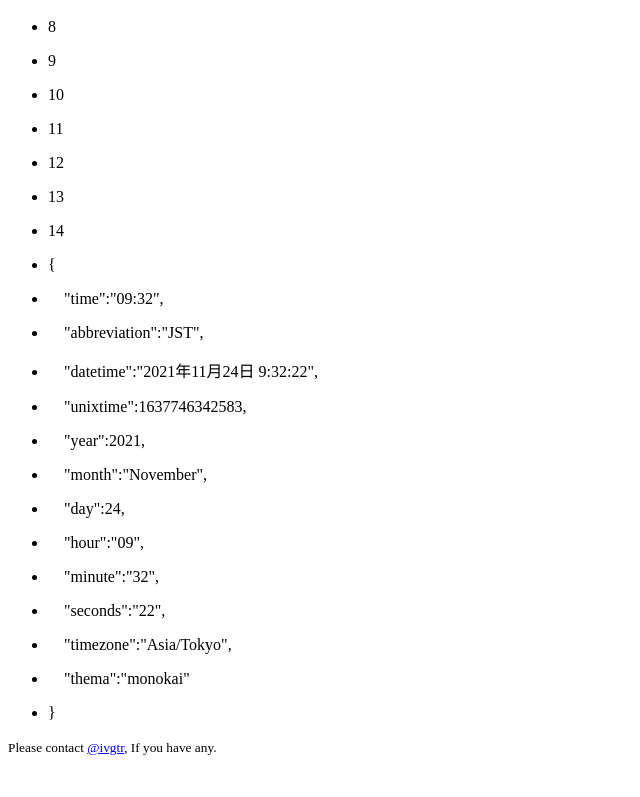
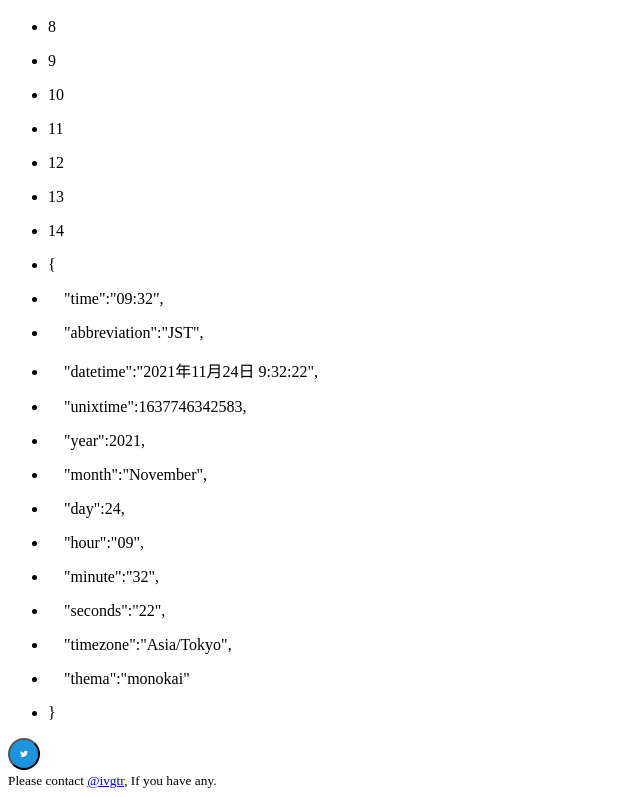
Before and after one commit to ivgtr/json-clock, a Next.js app: page /date in a window 1280 px wide. Shown: the part 322-1119 px from the top of the page, without its empty margins (0-640 px from the left). Before the commit the page ends 1086 px from the top, so only its background shows below. Built offline with nearby package versions, Linux system fonts and the light colour scheme.

Commit message:
:sparkles: add: 共有ボタンを追加し現在の時刻のOGPを共有できる様に・・・

```diff
--- /dev/null
+++ b/src/components/atoms/ShareButton/ShareButton.module.scss
@@ -0,0 +1,17 @@
+.tweet {
+  &_button {
+    width: 32px;
+    height: 32px;
+    color: #fff;
+    background-color: #1b95e0;
+    border-radius: 50%;
+  }
+  &_link {
+    & > svg {
+      width: 100%;
+      height: 100%;
+      fill: #fff;
+      fill-rule: evenodd;
+    }
+  }
+}
--- /dev/null
+++ b/src/components/atoms/ShareButton/index.tsx
@@ -0,0 +1,41 @@
+import classNames from "classnames";
+import React from "react";
+import classes from "./ShareButton.module.scss";
+
+export const ShareButton: React.VFC<{ ogUrl: string }> = ({ ogUrl }) => {
+  const [unixtime, setUnixtime] = React.useState(0);
+
+  const shareUrl = React.useMemo(() => {
+    if (ogUrl) {
+      const url = new URL(`${ogUrl}/${unixtime}`);
+      return url.toString();
+    } else return undefined;
+  }, [unixtime, ogUrl]);
+
+  const tweetUrl = React.useMemo(() => {
+    if (shareUrl) {
+      const url = new URL("http://twitter.com/share");
+      url.searchParams.set("url", shareUrl);
+      return url.toString();
+    } else return undefined;
+  }, [shareUrl]);
+
+  return (
+    <button
+      className={classes.tweet_button}
+      onClick={() => {
+        setUnixtime(Date.now());
+      }}
+    >
+      <a href={tweetUrl} className={classes.tweet_link} target="_blank" rel="noopener noreferrer">
+        <svg
+          xmlns="http://www.w3.org/2000/svg"
+          viewBox="0 0 64 64"
+          className={classNames("text-white", "")}
+        >
+          <path d="M48,22.1c-1.2,0.5-2.4,0.9-3.8,1c1.4-0.8,2.4-2.1,2.9-3.6c-1.3,0.8-2.7,1.3-4.2,1.6 C41.7,19.8,40,19,38.2,19c-3.6,0-6.6,2.9-6.6,6.6c0,0.5,0.1,1,0.2,1.5c-5.5-0.3-10.3-2.9-13.5-6.9c-0.6,1-0.9,2.1-0.9,3.3 c0,2.3,1.2,4.3,2.9,5.5c-1.1,0-2.1-0.3-3-0.8c0,0,0,0.1,0,0.1c0,3.2,2.3,5.8,5.3,6.4c-0.6,0.1-1.1,0.2-1.7,0.2c-0.4,0-0.8,0-1.2-0.1 c0.8,2.6,3.3,4.5,6.1,4.6c-2.2,1.8-5.1,2.8-8.2,2.8c-0.5,0-1.1,0-1.6-0.1c2.9,1.9,6.4,2.9,10.1,2.9c12.1,0,18.7-10,18.7-18.7 c0-0.3,0-0.6,0-0.8C46,24.5,47.1,23.4,48,22.1z" />
+        </svg>
+      </a>
+    </button>
+  );
+};
--- a/src/pages/date/index.tsx
+++ b/src/pages/date/index.tsx
@@ -3,6 +3,7 @@ import type { NextPage } from "next";
 import Head from "next/head";
 import React, { useMemo } from "react";
 import envJson from "../../assets/jsons/env.json";
+import { ShareButton } from "../../components/atoms/ShareButton";
 import { CodeLines } from "../../components/organisms/CodeLines";
 import { JsonClock } from "../../components/organisms/JsonClock";
 import { DefaultLayout } from "../../layouts/DefaultLayout";
@@ -22,9 +23,22 @@ const Pankuzu: React.VFC = () => (
 const DatePage: NextPage = () => {
   const title = "date.json | json-clock";
   const description = "⏰ json時計で現在の時刻を確認してください。";
+  const unixtime = useMemo(() => {
+    return Math.floor(Date.now() / 1000);
+  }, []);
+
   const ogUrl = useMemo(() => {
-    return envJson.url;
+    const url = new URL(`${envJson.url}/date`);
+    return url.toString();
   }, []);
+
+  const ogpImageUrl = useMemo(() => {
+    if (unixtime && typeof unixtime === "string") {
+      const url = new URL(`${envJson.url}/api/ogp`);
+      url.searchParams.set("unixtime", unixtime);
+      return url.toString();
+    } else return envJson.url;
+  }, [unixtime]);
 
   return (
     <>
@@ -38,7 +52,7 @@ const DatePage: NextPage = () => {
         <meta property="og:type" content="website" />
         <meta property="og:url" content={ogUrl} />
         <meta property="og:site_name" content={title} />
-        {/* <meta property="og:image" content={ogpImageUrl} /> */}
+        <meta property="og:image" content={ogpImageUrl} />
         <meta name="twitter:card" content="summary_large_image" />
         <meta name="twitter:creator" content="@ivgtr" />
         <link rel="shortcut icon" href="/favicon.ico" />
@@ -56,6 +70,9 @@ const DatePage: NextPage = () => {
             <JsonClock defaultJsonClockTokens={defaultClockInfo} />
           </div>
         </div>
+        <div className={classNames("text-right", "p-5")}>
+          <ShareButton ogUrl={ogUrl} />
+        </div>
       </DefaultLayout>
     </>
   );
```
